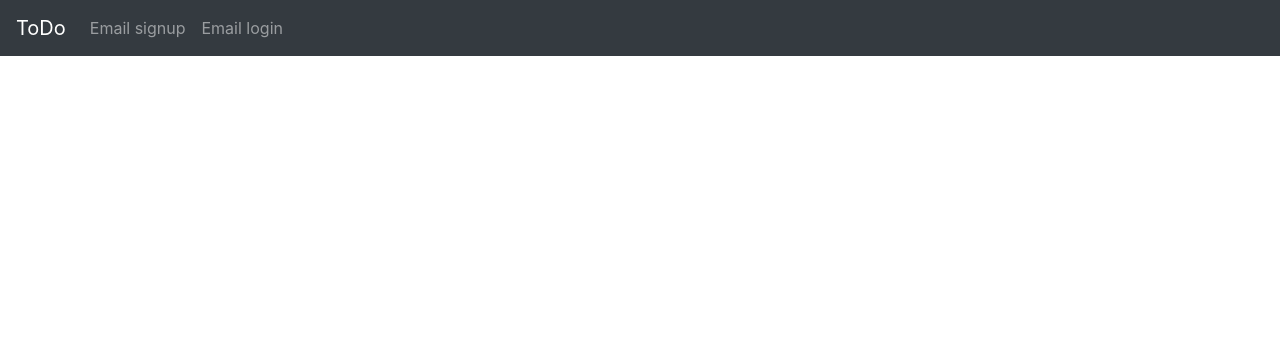
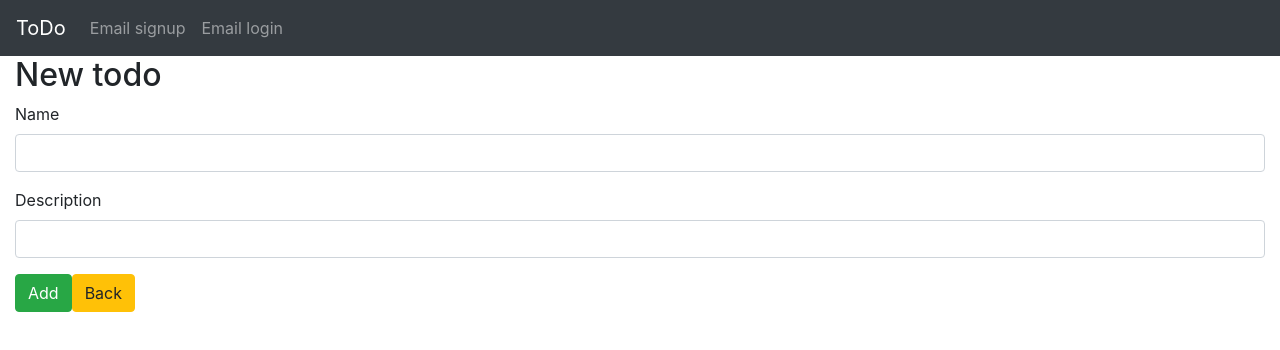
Before and after one commit to AdilRashidov/Angular, an Angular app: page /todo/create in a window 1280 px wide. Before the commit this address led to /. Shown: the top 350 px of the page. Built offline with nearby package versions, Linux system fonts and the light colour scheme.

Commit message:
Todo create added

```diff
--- a/src/app/app.module.ts
+++ b/src/app/app.module.ts
@@ -10,17 +10,16 @@ import {routing} from './app.routing'
 import { AppComponent } from './app.component';
 import { HeaderComponent } from './header/header.component';
 import { HomeComponent } from './home/home.component';
-import { TodoComponent } from './todo/todo.component';
 import {TokenInterceptor} from './helpers/token-interceptor'
 import { AuthGuard } from './auth.guard';
 import { AccountModule } from './account/account.module';
+import { TodoModule } from './todo/todo.module';
 
 @NgModule({
   declarations: [
     AppComponent,
     HeaderComponent,
-    HomeComponent,
-    TodoComponent
+    HomeComponent
   ],
   imports: [
     BrowserModule,
@@ -28,6 +27,7 @@ import { AccountModule } from './account/account.module';
     HttpClientModule,
     ReactiveFormsModule,
     routing,
+    TodoModule,
     AccountModule
   ],
   providers: [AuthGuard,
--- a/src/app/app.routing.ts
+++ b/src/app/app.routing.ts
@@ -3,18 +3,11 @@ import { ModuleWithProviders }  from '@angular/core';
 import { Routes, RouterModule } from '@angular/router';
 
 import { HomeComponent } from './home/home.component';
-import { TodoComponent } from './todo/todo.component';
-import { AuthGuard } from './auth.guard';
 
 const appRoutes: Routes = [
   {
     path: 'home',
     component:HomeComponent
-  },
-  {
-    path:'todo',
-    component:TodoComponent,
-    canActivate:[AuthGuard]
   }
 ];
 
--- a/src/app/shared/models/todo.ts
+++ b/src/app/shared/models/todo.ts
@@ -1,7 +1,7 @@
 export class ToDo {
-    id : number;
+    id? : number;
     name :string;
-    desc: string;
-    tags:string;
-    check: boolean;
+    desc?: string;
+    tags?:string;
+    check?: boolean;
   }
--- /dev/null
+++ b/src/app/todo/todo-create.component.html
@@ -0,0 +1,15 @@
+<div>
+        <h2>New todo</h2>
+        <div class="form-group">
+                <label>Name</label>
+                <input type="text" [(ngModel)]="todo.name" class="form-control" />
+            </div>
+            <div class="form-group">
+                <label>Description</label>
+                <input type="text" [(ngModel)]="todo.desc" class="form-control" />
+            </div>
+        <div class="form-group">
+            <input type="button" value="Add" (click)="add(todo)" class="btn btn-success" />
+            <a routerLink=".." class="btn btn-warning">Back</a>
+        </div>
+    </div>
--- /dev/null
+++ b/src/app/todo/todo-create.component.ts
@@ -0,0 +1,24 @@
+import { Component } from '@angular/core';
+import { Router } from '@angular/router';
+import { ToDoService } from '../shared/services/todo.service';
+import { ToDo } from '../shared/models/todo';
+
+@Component({
+    templateUrl: './todo-create.component.html'
+})
+export class TodoCreateComponent {
+
+    todo: ToDo = new ToDo();    // добавляемый объект
+    constructor(private todoService: ToDoService, private router: Router) { }
+    add() {
+        var newToDo: ToDo ={
+            name: this.todo.name,
+            desc: this.todo.desc,
+            tags: 'nada'
+        }
+    this.todoService.ToDoAdd(newToDo).subscribe(()=>{
+        this.todo.name='';
+        this.todo.desc='';
+    })
+    }
+}
--- a/src/app/todo/todo.component.html
+++ b/src/app/todo/todo-list.component.html
@@ -1,6 +1,6 @@
 <h2>Todos</h2>
 <div>
-    <a routerLink="/create" class="nav-link">Добавить</a>
+    <a routerLink="create" class="nav-link">Добавить</a>
 </div>
 <!--<button class="btn btn-primary" (click)="ToDoAdd(todo.name)">Add</button>-->
 <table class="table">
--- a/src/app/todo/todo.component.ts
+++ b/src/app/todo/todo-list.component.ts
@@ -4,10 +4,10 @@ import { ToDo } from '../shared/models/todo'
 
 @Component({
   selector: 'app-todo',
-  templateUrl: './todo.component.html',
-  styleUrls: ['./todo.component.css']
+  templateUrl: './todo-list.component.html',
+  styleUrls: ['./todo-list.component.css']
 })
-export class TodoComponent implements OnInit {
+export class TodoListComponent implements OnInit {
 
   constructor(private todoService: ToDoService) { }
 
--- /dev/null
+++ b/src/app/todo/todo.module.ts
@@ -0,0 +1,21 @@
+import { NgModule } from '@angular/core';
+import { CommonModule } from '@angular/common';
+import { FormsModule }  from '@angular/forms';
+//import { SharedModule }   from '../shared/modules/shared.module';
+
+import { UserService }  from '../shared/services/user.service';
+
+import { TodoRoutingModule } from './todo.routing';
+import { TodoListComponent } from './todo-list.component';
+import { TodoCreateComponent } from './todo-create.component';
+
+
+@NgModule({
+  imports: [
+    CommonModule,FormsModule,TodoRoutingModule//,SharedModule
+  ],
+  declarations: [ TodoListComponent, TodoCreateComponent
+  ],
+  providers:    [ UserService ]
+})
+export class TodoModule { }
```
Also changed, not shown: src/app/todo/todo.routing.ts (added, +23 -0 lines), src/app/todo/todo-list.component.css (renamed from src/app/todo/todo.component.css), 2 other files (tests, documents, lock files or other folders).
